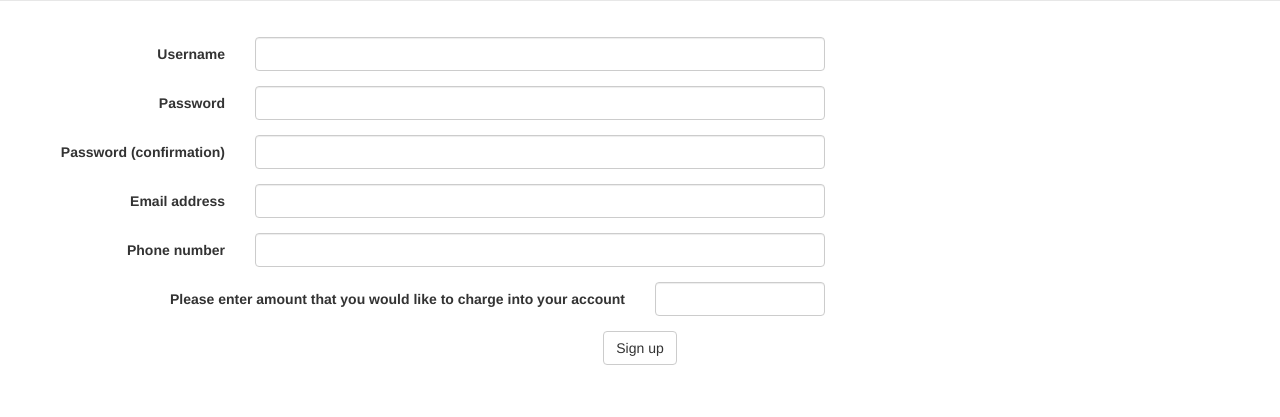
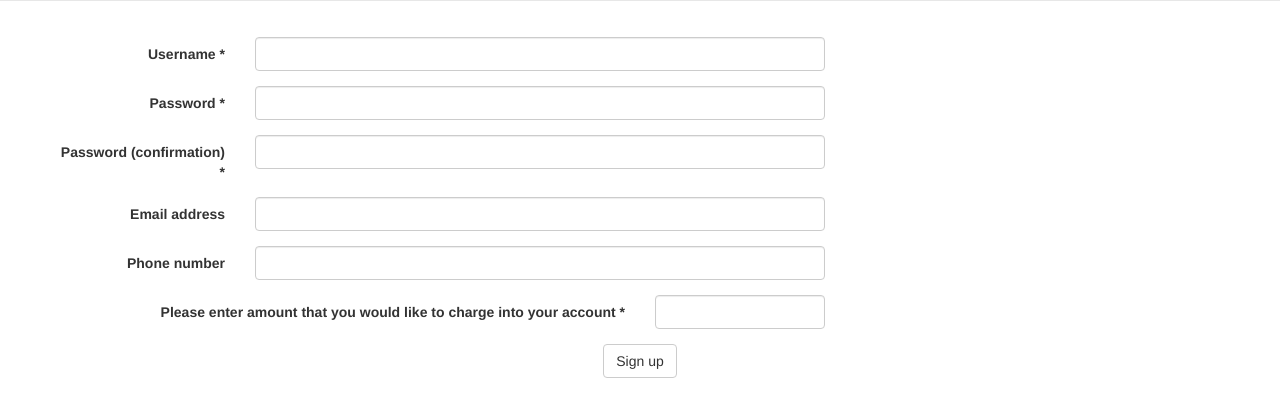
Before and after one commit to baicaiking0422/projectsmjc, a website: page views/signup.html in a window 1280 px wide. Shown: the part 53-470 px from the top of the page. Drawn offline with nearby package versions, Linux system fonts and the light colour scheme; files that its build step writes are made by us from their sources.

Commit message:
update signup page

```diff
--- a/views/signup.html
+++ b/views/signup.html
@@ -4,17 +4,17 @@
   <div class="row">
     <form action="/signup" method="post" class="form-horizontal">
       <div class="form-group">
-        <label class="col-sm-2 control-label" for="username">Username</label>
+        <label class="col-sm-2 control-label" for="username">Username *</label>
         <div class="col-sm-6"><input type="text" name="username" class="form-control" id="username" required></div>
       </div>
 
       <div class="form-group">
-        <label class="col-sm-2 control-label" for="password">Password</label>
+        <label class="col-sm-2 control-label" for="password">Password *</label>
         <div class="col-sm-6"><input type="password" name="password" class="form-control" id="password" required></div>
       </div>
 
       <div class="form-group">
-        <label class="col-sm-2 control-label" for="password_confirmation">Password (confirmation)</label>
+        <label class="col-sm-2 control-label" for="password_confirmation">Password (confirmation) *</label>
         <div class="col-sm-6"><input type="password" name="password_confirmation" class="form-control" id="password_confirmation" required></div>
       </div>
 
@@ -29,8 +29,8 @@
       </div>
 
       <div class="form-group">
-        <label class="col-sm-6 control-label" for="currency">Please enter amount that you would like to charge into your account</label>
-        <div class="col-sm-2"><input type="text" name="currency" class="form-control" id="currency" pattern="^\d+$"></div>
+        <label class="col-sm-6 control-label" for="currency">Please enter amount that you would like to charge into your account *</label>
+        <div class="col-sm-2"><input type="text" name="currency" class="form-control" id="currency" pattern="^\d+$" required></div>
       </div>
 
       <button type="submit" class="btn btn-default">Sign up</button>
```
